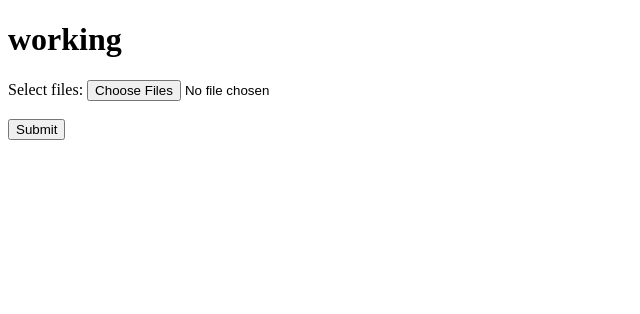
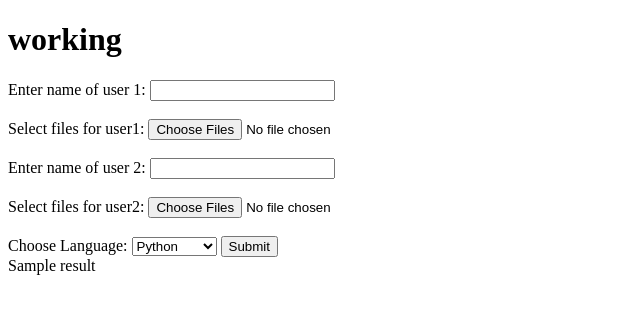
Before and after one commit to KunalMoharkar/Moss-Web, a Django app: template mosswebsite/home/templates/home.html in a window 1280 px wide. Shown: the top 314 px of the page, without its empty margins (0-640 px from the left). Run offline with Django 3.2, Linux system fonts and the light colour scheme; the template is opened without the code that fills it: most values are stand-ins (such as "Sample title", 1, 10 or a date in 2020).

Commit message:
dual upload

```diff
--- a/mosswebsite/home/templates/home.html
+++ b/mosswebsite/home/templates/home.html
@@ -10,10 +10,34 @@
 
         <form action="" method="post" enctype="multipart/form-data">
             {%csrf_token%}
-            <label for="files">Select files:</label>
-            <input type="file" id="files" name="files" multiple><br><br>
+
+            <label for="user1">Enter name of user 1:</label>
+            <input type="text" id="user1" name="user1"><br><br>
+            <label for="files1">Select files for user1:</label>
+            <input type="file" id="files1" name="files1" multiple><br><br>
+
+
+            <label for="user2">Enter name of user 2:</label>
+            <input type="text" id="user2" name="user2"><br><br>
+            <label for="files">Select files for user2:</label>
+            <input type="file" id="files2" name="files2" multiple><br><br>
+
+            <label for="lang">Choose Language:</label>
+
+            <select name="lang" id="lang">
+                <option value="python">Python</option>
+                <option value="java">Java</option>
+                <option value="cc">C++</option>
+                <option value="c">C</option>
+                <option value="javascript">JavaScript</option>
+            </select>
+
+
             <input type="submit">
+
           </form>
+
+          {{result}}
     </body>
 
 </html>
--- a/mosswebsite/mosswebsite/settings.py
+++ b/mosswebsite/mosswebsite/settings.py
@@ -114,8 +114,10 @@ USE_L10N = True
 
 USE_TZ = True
 
-
 # Static files (CSS, JavaScript, Images)
 # https://docs.djangoproject.com/en/2.2/howto/static-files/
 
 STATIC_URL = '/static/'
+
+MEDIA_URL = '/media/'
+MEDIA_ROOT = os.path.join(BASE_DIR, 'media')
```
Also changed, not shown: mosswebsite/home/views.py (+53 -8 lines).
